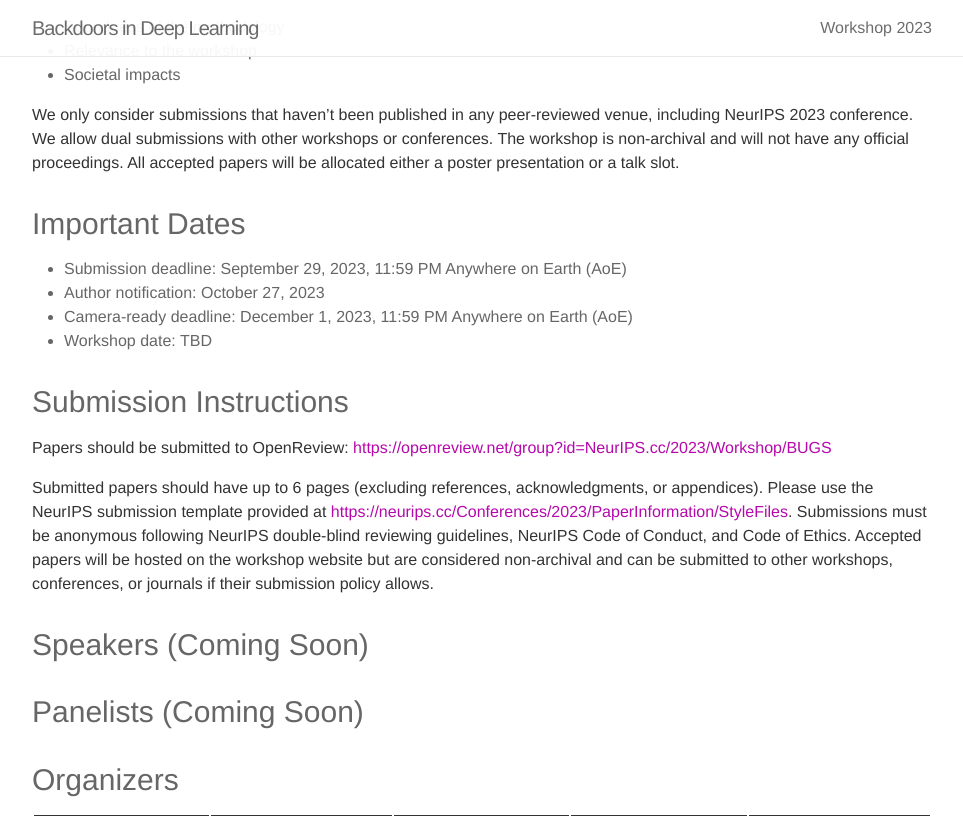
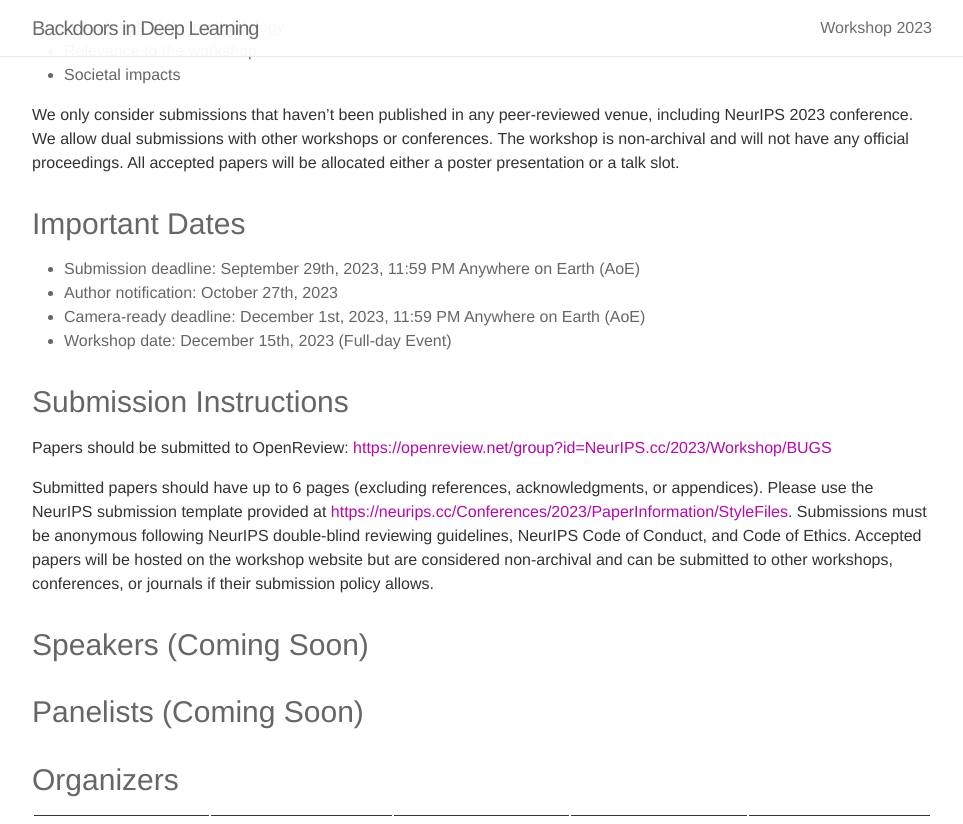
Before and after one commit to neurips2023-bugs/neurips2023-bugs.github.io, a Jekyll site: the page built from _pages/neurips2023.md, in a window 1280 px wide and 900 px high, scrolled down 1927 px, cut to the strip 0-824 px from the top of the window. Shown: the whole strip, without its empty margins (158-1121 px from the left). Built offline with Jekyll 4.4.1, drawn with Linux system fonts in a browser that asks for light colours; nearby versions of some CDN libraries.

Commit message:
Add workshop date

```diff
--- a/_pages/neurips2023.md
+++ b/_pages/neurips2023.md
@@ -90,10 +90,10 @@ Please fill out this [Google form](https://docs.google.com/forms/d/e/1FAIpQLSd3L
 
 ### Important Dates
 
-* **Submission deadline**: September 29, 2023, 11:59 PM Anywhere on Earth (AoE)
-* **Author notification**: October 27, 2023
-* **Camera-ready deadline**: December 1, 2023, 11:59 PM Anywhere on Earth (AoE)
-* **Workshop date**: TBD
+* **Submission deadline**: September 29th, 2023, 11:59 PM Anywhere on Earth (AoE)
+* **Author notification**: October 27th, 2023
+* **Camera-ready deadline**: December 1st, 2023, 11:59 PM Anywhere on Earth (AoE)
+* **Workshop date**: December 15th, 2023 (Full-day Event)
 
 ### Submission Instructions
 
```
